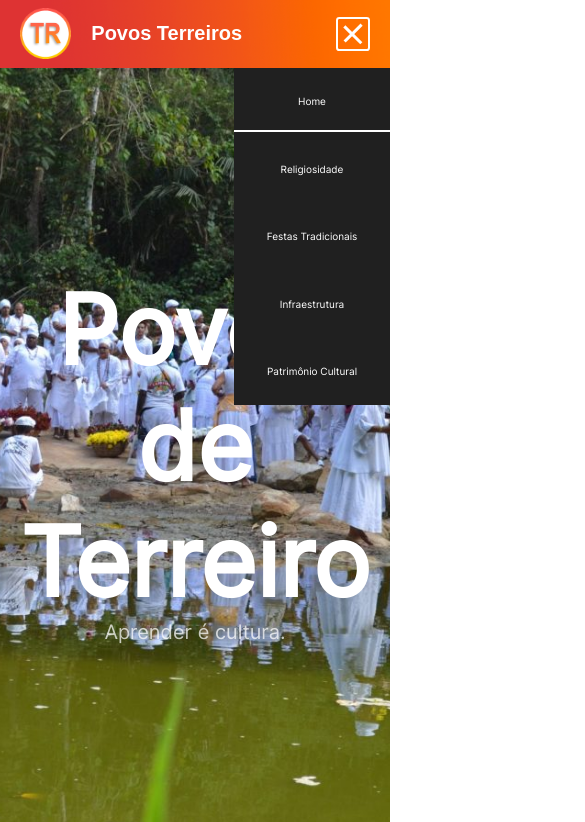
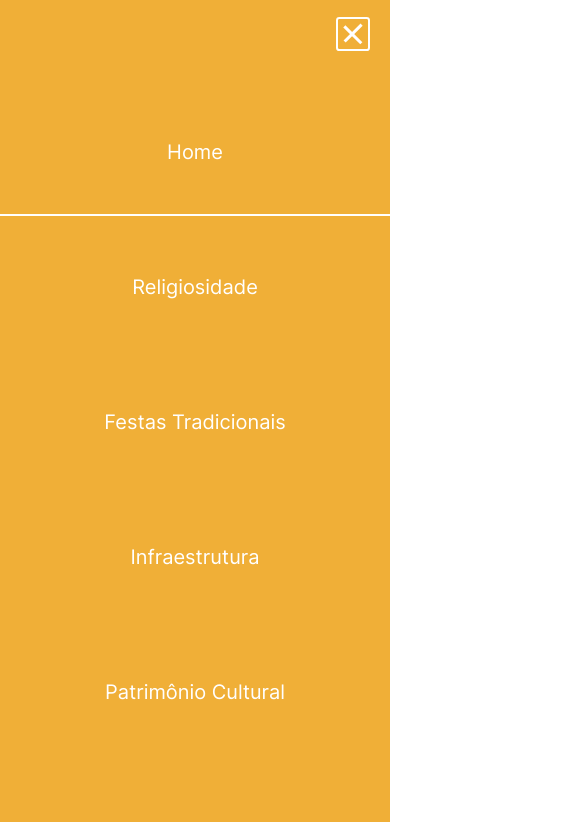
Before and after one commit to Coyote08/Interdiciplinar, a plain HTML site: page Site/index.html in a window 390 px wide. Both pictures are taken after a click on the button "abrir e fechar menu". Shown: the top 822 px of the page, 585 px wide, since content can reach past the window. Drawn offline with Linux system fonts and the light colour scheme; files whose address does not match are found by name.

Commit message:
Cards ficaram se adaptam para mobile, e novo menu.

```diff
--- a/Site/assets/css/home.css
+++ b/Site/assets/css/home.css
@@ -3,6 +3,7 @@
     outline: none;
     font-family: 'Inter', sans-serif;
 }
+
 /*FOOTER*/
 section,
 footer {
@@ -38,6 +39,7 @@ p {
 .btn:hover {
     background-color: orangered;
 }
+
 .banner {
     display: flex;
     justify-content: center;
@@ -144,6 +146,8 @@ p {
 .cards {
     display: flex;
     justify-content: center;
+    display: flex;
+    flex-wrap: wrap;
 }
 
 .festas .card-item {
@@ -151,8 +155,8 @@ p {
     margin: 15px;
     border-radius: 14px;
     text-align: center;
-    width: 300px;
     transition: 0.3s;
+    flex: 0 0 300px;
 }
 
 .festas .card-item img {
--- a/Site/assets/css/style.css
+++ b/Site/assets/css/style.css
@@ -97,6 +97,7 @@ nav {
     justify-content: space-around;
     padding-block: 0.2rem;
     transition: all 0.3s ease-in-out;
+    z-index: 1;
 }
 
 .linhas {
@@ -124,38 +125,53 @@ button.animarBTN .linhas:nth-child(3) {
 }
 
 #nav-mobile {
-    position: absolute;
-    top: 8vh;
-    right: 0vw;
+    width: 100vw;
+    height: 100vh;
     display: flex;
     flex-direction: column;
-    width: 40vw;
-    height: 40vh;
-    background: #202020;
-    z-index: 1;
-    transition: all s ease;
+    align-items: center;
+    justify-content: center;
+    background-color: rgb(240, 175, 55);
+    position: fixed;
+    top: 0;
+    left: 0;
+    clip-path: circle(0% at 100% 0);
+}
+
+#nav-mobile.open-menu {
+    clip-path: circle(141.4% at 100% 0);
+    transition: 0.7s ease-in;
 }
 
 #nav-mobile li {
-
-    width: 100%;
-    height: 25%;
+    width: 100vw;
+    height: 16vh;
 }
 
+
 #nav-mobile li a {
-    display: flex;
     width: 100%;
     height: 100%;
-    font-size: 1rem;
+    font-size: 2rem;
+    text-align: center;
+    display: flex;
     justify-content: center;
     align-items: center;
 }
 
-#nav-mobile a:hover {
-    background-color: #f29705;
-    transition: 1s;
+#nav-mobile li a::before {
+    content: "";
+    position: absolute;
+    top: 0;
+    left: 0;
+    width: 0;
+    height: 2px;
+    background-color: #fff;
+    transition: 0.5s ease-in-out;
 }
-
+#nav-mobile li a:hover:before {
+    width: 100%;
+}
 /*Adaptação do cabeçalho*/
 @media screen and (max-width: 900px) {
     html {
@@ -172,6 +188,7 @@ footer {
     flex-wrap: wrap;
     align-items: center;
 }
+
 #socialmedia {
     flex: 1 0 50%;
     height: 100%;
@@ -179,23 +196,34 @@ footer {
     justify-content: center;
 
 }
+
 #socialmedia h1 {
     text-wrap: nowrap;
     font-family: Arial, Helvetica, sans-serif;
     color: #fff;
     font-size: 1.5rem;
 }
+
 #footer-logo {
     height: 4rem;
     width: 4rem;
     width: auto;
     padding-right: 2rem;
 }
+
 .media img {
     height: 2rem;
     width: 2rem;
     padding: 5px;
 }
+
+#fundo-branco {
+    background-color: #fff;
+    border-radius: 10px;
+    height: 1.7rem;
+    width: 1.7rem;
+}
+
 .creditos {
     flex: 1 0 50%;
     height: 100%;
@@ -203,16 +231,20 @@ footer {
     justify-content: center;
 
 }
+
 .creditos ul {
     display: flex;
     flex-direction: column;
     list-style: none;
     align-items: center;
 }
-.creditos ul h1, .creditos ul li{
+
+.creditos ul h1,
+.creditos ul li {
     color: #fff;
     font-size: 'inter';
 }
+
 /* Adaptação de Tela*/
 @media screen and (max-width: 745px) {
     html {
--- a/Site/assets/script/script.js
+++ b/Site/assets/script/script.js
@@ -6,4 +6,5 @@ var menu_mobile = document.getElementById("nav-mobile");
 button_menu.addEventListener("click",function () {
     button_menu.classList.toggle('animarBTN')
     if (menu_mobile.style.display === "none" || menu_mobile.style.display === "") {menu_mobile.style.display = "flex"} else {menu_mobile.style.display = "none"};
+    setTimeout(function() {menu_mobile.classList.toggle('open-menu');},100);
 });
--- a/Site/index.html
+++ b/Site/index.html
@@ -26,7 +26,7 @@
                 <li><a class="links-nav" href="infrastructure.html">Infraestrutura</a></li>
                 <li><a class="links-nav" href="heritage.html">Patrimônio Cultural</a></li>
             </ul>
-            <button id="btn-hamburg"><span class="linhas"></span><span class="linhas"></span><span
+            <button id="btn-hamburg" title="abrir e fechar menu"><span class="linhas"></span><span class="linhas"></span><span
                     class="linhas"></span></button>
             <ul class="nav-bar" id="nav-mobile" style="display: none">
                 <li><a class="links-nav" id="active" href="index.html">Home</a></li>
@@ -177,9 +177,9 @@
                 <h1>Povos Terreiros</h1>
                 <a href="#" class="media"><img src="img/facebook-icon.png" alt="Facebook"></a>
                 <a href="#" class="media"><img src="img/instagram-icon.png" alt="Instagram"></a>
-                <a href="#" class="media"><img src="img/facebook-icon.png" alt="Telegram"></a>
-                <a href="#" class="media"><img src="img/telegram-icon.png" alt="Discord"></a>
-                <a href="#" class="media"><img src="twiter/facebook-icon.png" alt="Twiter"></a>
+                <a href="#" class="media"><img src="img/telegram-icon.png" alt="Telegram"></a>
+                <a href="#" class="media"><img src="img/discord-icon.png" alt="Discord"></a>
+                <a href="#" class="media"><img  id="fundo-branco" src="img/twiter-icon.png" alt="Twiter"></a>
             </div>
         </div>
         <div class="creditos">
```
Also changed, not shown: Site/heritage.html (+3 -3 lines), Site/infrastructure.html (+3 -3 lines), Site/parties.html (+3 -3 lines), Site/religiousness.html (+3 -3 lines), Site/img/discord-icon.png (added), Site/img/facebook-icon.png (added), Site/img/instagram-icon.png (added), Site/img/telegram-icon.png (added), Site/img/twiter-icon.png (added).
